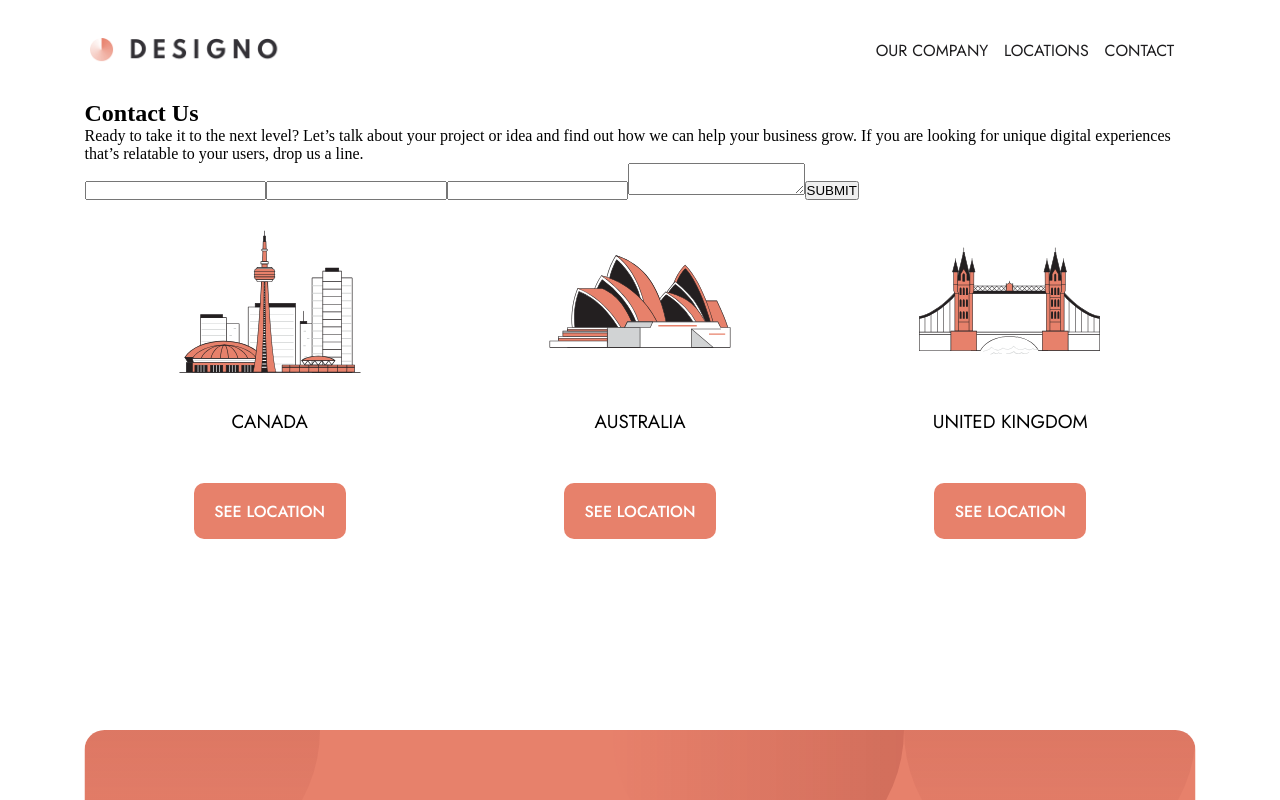
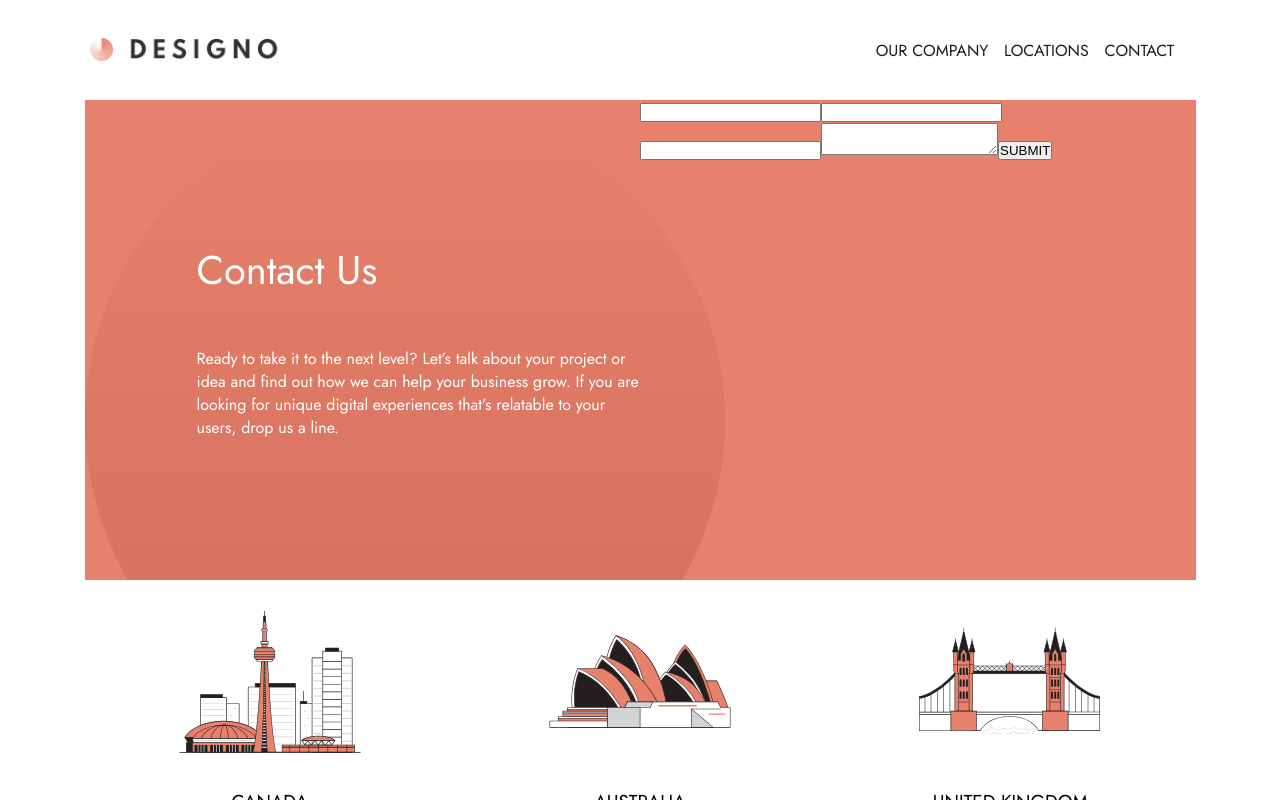
Before and after one commit to LeoLoureiro-code/Designo, an Angular app: page /contact in a window 1280 px wide. Shown: the top 800 px of the page. Built offline with nearby package versions, Linux system fonts and the light colour scheme.

Commit message:
add contact info styles

```diff
--- a/src/components/contact-us/contact-us.component.html
+++ b/src/components/contact-us/contact-us.component.html
@@ -1,6 +1,6 @@
 <section>
     <div class="contact">
-        <div class="contact info">
+        <div class="contact-info">
             <h2>Contact Us</h2>
             <p class="contact-info-paragraph">
                 Ready to take it to the next level? Let’s talk about your project or idea
@@ -8,7 +8,7 @@
                 digital experiences that’s relatable to your users, drop us a line.
             </p>
         </div>
-        <form action="#">
+        <form action="#" class="contact-form">
             <input type="text" class="form-input">
             <input type="text" class="form-input">
             <input type="text" class="form-input">
--- a/src/components/contact-us/contact-us.component.scss
+++ b/src/components/contact-us/contact-us.component.scss
@@ -0,0 +1,40 @@
+@import "../../styles.scss";
+
+
+section{
+    width: 1111px;
+    font-family: $font;
+}
+.contact{
+    width: 100%;
+    height: 480px;
+    background-color: $peach;
+    display: flex;
+    background-image: url(../../../public/assets/contact/desktop/bg-pattern-hero-desktop.svg);
+    background-repeat: no-repeat;
+    background-position:top left;
+    padding: 0 7rem 0 7rem;
+}
+
+.contact-info{
+    display: flex;
+    flex-direction: column;
+    justify-content: center;
+    align-items: start;
+    width: 50%;
+}
+
+h2{
+    margin-bottom: 3rem;
+    color: $white;
+    font-size: 40px;
+    font-weight: 400;
+}
+
+.contact-info-paragraph{
+    color: $white;
+}
+
+.contact-form{
+    width: 50%;
+}
```
